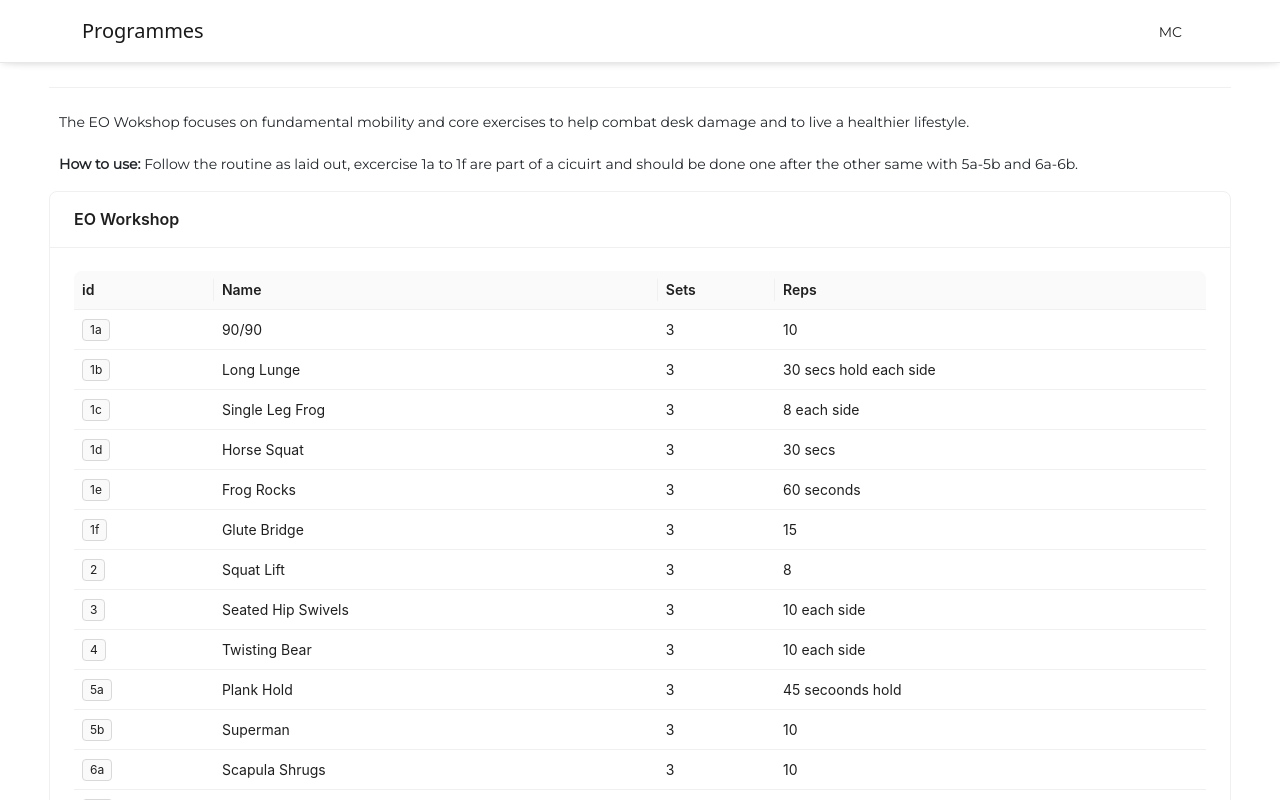
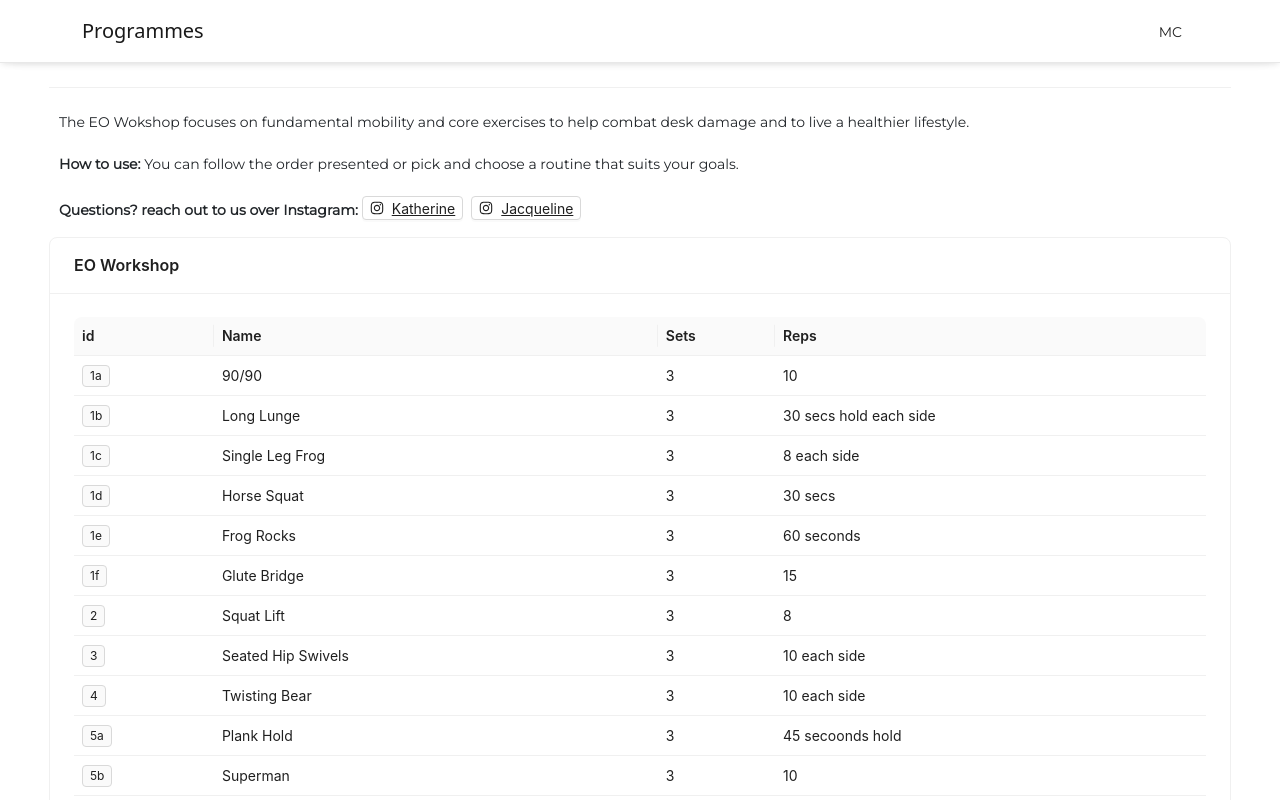
Before and after one commit to viji9898/app-programme-movement-collection, a React (Create React App) app: page /eo-mobility in a window 1280 px wide. Shown: the top 800 px of the page. Built offline with nearby package versions, Linux system fonts and the light colour scheme.

Commit message:
update-workshop-page

```diff
--- a/src/components/workshopPage/EoMobility.js
+++ b/src/components/workshopPage/EoMobility.js
@@ -1,7 +1,8 @@
-import { Card, Col, Divider, Row } from "antd";
+import { Button, Card, Col, Divider, Row, Space } from "antd";
 import { WorkOutTable } from "../workshop/workoutTable";
 import { WorkOutCard } from "../workshop/workoutCard";
 import { eoMobilityData } from "../workshopData/eoMobilityData";
+import { InstagramOutlined } from "@ant-design/icons";
 
 export const EoMobility = () => {
   return (
@@ -16,9 +17,31 @@ export const EoMobility = () => {
               <br></br>
               <br></br>
               <strong>{" How to use: "}</strong>
-              Follow the routine as laid out, excercise 1a to 1f are part of a
-              cicuirt and should be done one after the other same with 5a-5b and
-              6a-6b.
+              You can follow the order presented or pick and choose a routine
+              that suits your goals.
+              <br></br>
+              <br></br>
+              <b>{"Questions? reach out to us over Instagram: "}</b>
+              <Space>
+                <Button
+                  href="https://instagram.com/katherinesamuelson"
+                  target="_blank"
+                  rel="noreferrer"
+                  size="small"
+                >
+                  <InstagramOutlined style={{ verticalAlign: "baseline" }} />
+                  Katherine
+                </Button>
+                <Button
+                  href="https://www.instagram.com/jaxandtonic"
+                  target="_blank"
+                  rel="noreferrer"
+                  size="small"
+                >
+                  <InstagramOutlined style={{ verticalAlign: "baseline" }} />
+                  Jacqueline
+                </Button>
+              </Space>
             </p>
           </div>
           {/* <div>
```
